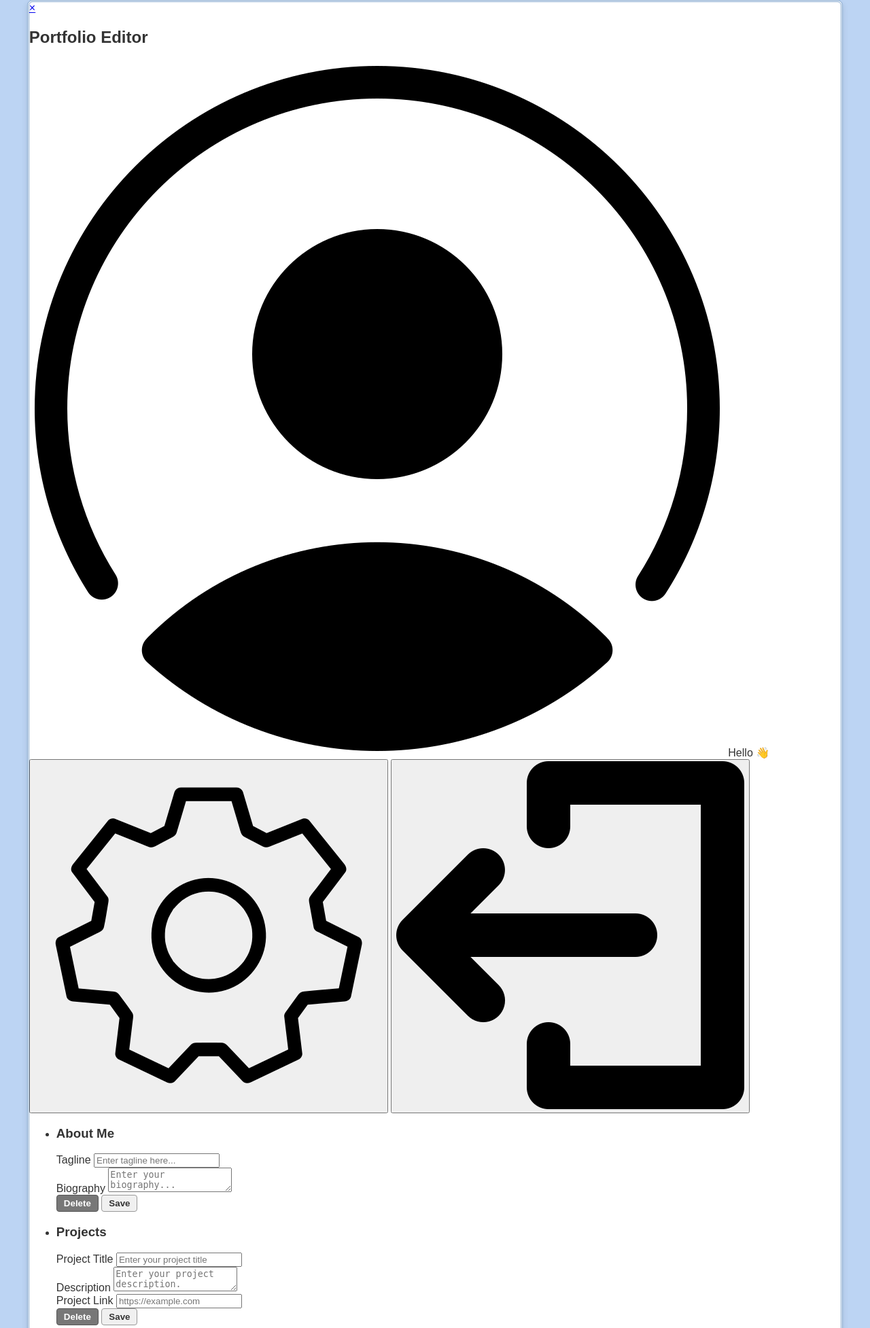
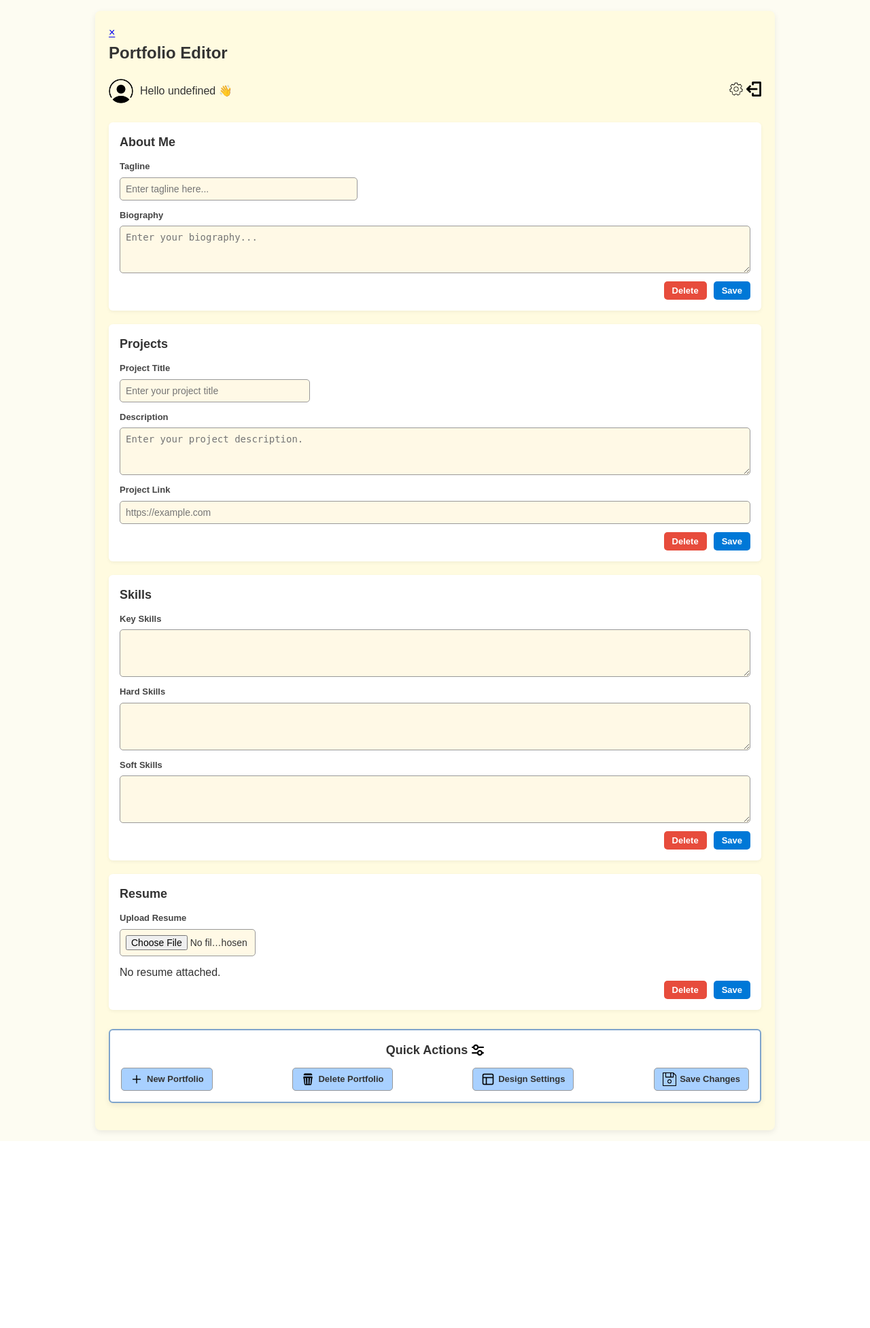
Before and after one commit to maib202030/CIS444Project, a PHP site: page /html/portfolio-editor.html in a window 1280 px wide. Shown: the top 1954 px of the page at 68% size. After the commit the page ends 1679 px from the top, so only its background shows below. Run offline with PHP 8.4, Linux system fonts and the light colour scheme; data that the repository does not hold is empty.

Commit message:
Revised Portfolio CSS

```diff
--- a/css/portfolio.css
+++ b/css/portfolio.css
@@ -1,67 +1,64 @@
+/* Reset and global */
 * {
   box-sizing: border-box;
-}
-
-h1,
-h2,
-h3,
-h4,
-h5,
-h6 {
-  font-family: Arial, Helvetica, sans-serif;
-  font-weight: bold;
   margin: 0;
-  color: #333;
+  padding: 0;
 }
 
 body {
-  margin: 24px;
   font-family: Arial, Helvetica, sans-serif;
-  background-color: #bcd4f3;
+  background-color: #fdfcf2;
   color: #333;
+  margin: 16px;
+  line-height: 1.5;
 }
 
-.portfolio-header {
+/* Portfolio container */
+#portfolio-container {
+  max-width: 1000px;
+  margin: 0 auto;
+  padding: 20px;
+  background-color: #fffbe0;
+  border-radius: 8px;
+  box-shadow: 0 3px 8px rgba(0, 0, 0, 0.08);
+}
+
+/* Header */
+#portfolio-header {
+  font-size: 24px;
+  margin-bottom: 20px;
+}
+
+/* User bar */
+#portfolio-user-bar {
   display: flex;
   justify-content: space-between;
   align-items: center;
-  margin-bottom: 32px;
+  margin-bottom: 28px;
 }
 
-.header-left {
+#portfolio-user-left {
   display: flex;
   align-items: center;
-  gap: 12px;
+  gap: 10px;
 }
 
-.header-left img {
-  width: 48px;
-  height: 48px;
+#portfolio-user-left img {
+  width: 36px;
+  height: 36px;
   border-radius: 50%;
 }
 
-#user-greeting {
-  font-size: 20px;
-  font-weight: bold;
-}
-
-.navbar-buttons {
-  display: flex;
-  gap: 12px;
-}
-
-#navbar-settings img,
-#navbar-logout img {
-  width: 28px;
+#portfolio-user-right button img {
+  width: 22px;
+  height: 22px;
 }
 
 button {
   cursor: pointer;
   border: none;
   background: transparent;
-  transition:
-    opacity 0.15s ease,
-    transform 0.15s ease;
+  transition: all 0.2s ease;
 }
 
 button:hover {
@@ -69,92 +66,46 @@ button:hover {
   transform: translateY(-1px);
 }
 
-form {
-  margin-bottom: 32px;
+/* Portfolio sections */
+.portfolio-section {
+  background-color: #ffffff;
+  padding: 16px;
+  border-radius: 6px;
+  margin-bottom: 20px;
+  box-shadow: 0 2px 5px rgba(0, 0, 0, 0.05);
 }
 
-form[id] {
-  background-color: #ffffff;
-  border-radius: 8px;
-  padding: 20px;
-  border: 3px double #7fa4cc;
-  box-shadow: 0 4px 10px rgba(0, 0, 0, 0.08);
+.portfolio-section h3 {
+  margin-bottom: 12px;
+  font-size: 18px;
 }
 
-.section {
-  display: flex;
-  justify-content: space-between;
-  align-items: center;
-  margin-bottom: 20px;
-}
-
-.section h1 {
-  font-size: 22px;
-  font-weight: bold;
-}
-
-.action-buttons {
-  display: flex;
-  gap: 10px;
-}
-
-.action-buttons img {
-  width: 26px;
-}
-
-.panels {
-  display: flex;
-  gap: 32px;
-  align-items: flex-start;
-  margin-bottom: 24px;
-}
-
-.text-panel {
-  flex: 2;
-  display: flex;
-  flex-direction: column;
-  gap: 16px;
-}
-
-.profile-image-wrapper {
-  flex: 1;
-  display: flex;
-  justify-content: center;
-}
-
-.profile-image-wrapper img {
-  width: 180px;
-  height: 180px;
-  object-fit: cover;
-  border-radius: 50%;
-  border: 2px solid #7fa4cc;
-}
-
+/* Line items */
 .line-item {
   display: flex;
   flex-direction: column;
   gap: 6px;
-  max-width: 600px;
+  margin-bottom: 12px;
 }
 
 .line-item label {
-  font-size: 14px;
   font-weight: bold;
+  font-size: 13px;
   color: #444;
 }
 
 .line-item input,
 .line-item textarea {
-  padding: 12px;
-  font-size: 15px;
-  border-radius: 6px;
-  border: 1px solid #666;
-  background-color: #f0f0f0;
+  padding: 8px;
+  font-size: 14px;
+  border-radius: 5px;
+  border: 1px solid #999;
+  background-color: #fff9e6;
 }
 
 .line-item textarea {
   resize: vertical;
-  min-height: 80px;
+  min-height: 70px;
 }
 
 .line-item input:focus,
@@ -164,87 +115,122 @@ form[id] {
   background-color: #ffffff;
 }
 
-input[type="text"] {
+/* Specific input widths */
+#tagline {
+  width: 350px;
+}
+
+#projectTitle {
+  width: 280px;
+}
+
+#uploadresume {
   width: 200px;
 }
 
-input#tagline {
-  width: 400px;
+/* Action buttons */
+.portfolio-actions {
+  display: flex;
+  gap: 10px;
+  justify-content: flex-end;
 }
 
-input#uploadresume {
-  width: 240px;
+.button-primary,
+.button-destructive {
+  display: flex;
+  align-items: center;
+  gap: 5px;
+  padding: 6px 12px;
+  border-radius: 5px;
+  font-weight: bold;
+  color: #fff;
+  font-size: 13px;
 }
 
-.input-resume-container {
-  display: flex;
-  justify-content: space-between;
-  align-items: center;
-  padding: 12px;
-  border: 1px dashed #7fa4cc;
-  border-radius: 6px;
-  margin-bottom: 16px;
-  background-color: #eef3ff;
+.button-primary {
+  background-color: #0078d7;
 }
 
-.resume-card {
-  background-color: #eef3ff;
-  padding: 12px;
-  border-radius: 6px;
-  border: 1px solid #7fa4cc;
+.button-destructive {
+  background-color: #e74c3c;
 }
 
-.external-buttons {
-  display: flex;
-  justify-content: flex-end;
-  margin-top: 12px;
+.button-primary img,
+.button-destructive img {
+  width: 18px;
+  height: 18px;
 }
 
-.external-buttons img {
-  width: 32px;
+/* Footer section */
+#FooterSection {
+  background-color: #ffffff;
+  border-radius: 6px;
+  padding: 16px;
+  border: 2px double #7fa4cc;
+  box-shadow: 0 3px 8px rgba(0, 0, 0, 0.08);
+  margin-top: 28px;
 }
 
 .footer-header {
   display: flex;
   align-items: center;
   justify-content: center;
-  gap: 8px;
-  margin-bottom: 16px;
+  gap: 6px;
+  margin-bottom: 12px;
+  font-size: 16px;
 }
 
 .footer-header img {
   width: 18px;
+  height: 18px;
 }
 
 .footer-content {
   display: flex;
   flex-wrap: wrap;
-  gap: 16px;
+  gap: 12px;
   justify-content: space-between;
 }
 
 .footer-item button {
   display: flex;
   align-items: center;
-  gap: 8px;
-  padding: 10px 14px;
-  border-radius: 6px;
-  background-color: #f0f0f0;
+  gap: 5px;
+  padding: 6px 12px;
+  border-radius: 5px;
+  border: 1px solid #999;
+  background-color: #a8d0ff;
+  font-weight: bold;
   color: #333;
-  font-weight: bold;
-  border: 1px solid #999;
+  font-size: 13px;
+  transition: 0.2s ease;
 }
 
 .footer-item button:hover {
   background-color: #0078d7;
-  color: #ffffff;
+  color: #fff;
   border-color: #0078d7;
 }
 
 .footer-item img {
-  width: 22px;
+  width: 20px;
+  height: 20px;
+}
+
+/* Profile / project images */
+.profile-image-wrapper img {
+  width: 100px;
+  height: 100px;
+  object-fit: cover;
+  border-radius: 50%;
+  border: 2px solid #ccc;
+}
+
+/* Remove bullet points */
+#portfolio-list li {
+  list-style: none;
 }
 
 img {
-  filter: brightness(96%);
+  filter: brightness(95%);
 }
--- a/html/portfolio-editor.html
+++ b/html/portfolio-editor.html
@@ -1,162 +1,148 @@
-<!DOCTYPE html>
+<!doctype html>
 <html lang="en">
-
   <head>
+    <meta charset="UTF-8" />
     <title>Portfolio Editor</title>
-    <meta charset="UTF-8">
-    <link rel="stylesheet" href="../css/styles.css">
+    <link rel="stylesheet" href="../css/portfolio.css" />
   </head>
-
   <body id="portfolio-body" class="page-shell">
-
     <div id="portfolio-container" class="main-container">
-
       <a href="../html/home.html" id="portfolio-exit">×</a>
       <h2 id="portfolio-header">Portfolio Editor</h2>
 
+      <!-- USER BAR -->
       <div id="portfolio-user-bar">
-
         <div id="portfolio-user-left">
-                <img src="../assets/user.png" alt="user avatar">
-                <span id="portfolio-greeting">Hello 👋</span>
+          <img src="../assets/user.png" alt="user avatar" />
+          <span id="user-greeting">Hello 👋</span>
+        </div>
+        <div id="portfolio-user-right">
+          <button type="button" id="navbar-settings">
+            <img src="../assets/settingsIcon.png" alt="settings" />
+          </button>
+          <button type="button" id="navbar-logout">
+            <img src="../assets/logoutIcon.png" alt="logout" />
+          </button>
+        </div>
       </div>
 
-            <div id="portfolio-user-right">
-                <button type="button" id="portfolio-settings-btn">
-                    <img src="../assets/settingsIcon.png" alt="settings">
-                </button>
-
-                <button type="button" id="portfolio-logout-btn">
-                    <img src="../assets/logoutIcon.png" alt="logout">
-                </button>
-            </div>
-
-        </div>
-
-        <ul id="portfolio-list">
-
-            <!-- About Me -->
-            <li class="portfolio-section">
+      <!-- ABOUT ME -->
+      <form id="AboutMeSection" class="portfolio-section">
         <h3>About Me</h3>
-
         <div class="line-item">
           <label for="tagline">Tagline</label>
-                    <input type="text" id="tagline" placeholder="Enter tagline here...">
+          <input type="text" id="tagline" placeholder="Enter tagline here..." />
         </div>
-
         <div class="line-item">
           <label for="bio">Biography</label>
           <textarea id="bio" placeholder="Enter your biography..."></textarea>
         </div>
-
         <div class="portfolio-actions">
-                    <button class="button-destructive" type="reset">Delete</button>
-                    <button class="button-primary" type="submit">Save</button>
+          <button type="reset" class="button-destructive">Delete</button>
+          <button type="submit" class="button-primary">Save</button>
         </div>
-            </li>
+      </form>
 
       <!-- PROJECTS -->
-            <li class="portfolio-section">
+      <form id="ProjectsSection" class="portfolio-section">
         <h3>Projects</h3>
-
         <div class="line-item">
           <label for="projectTitle">Project Title</label>
-                    <input id="projectTitle" placeholder="Enter your project title">
+          <input id="projectTitle" placeholder="Enter your project title" />
         </div>
-
         <div class="line-item">
           <label for="description">Description</label>
-                    <textarea id="description" placeholder="Enter your project description."></textarea>
+          <textarea
+            id="description"
+            placeholder="Enter your project description."
+          ></textarea>
         </div>
-
         <div class="line-item">
           <label for="projectLinks">Project Link</label>
-                    <input type="url" id="projectLinks" placeholder="https://example.com">
+          <input
+            type="url"
+            id="projectLinks"
+            placeholder="https://example.com"
+          />
         </div>
-
         <div class="portfolio-actions">
-                    <button class="button-destructive" type="reset">Delete</button>
-                    <button class="button-primary" type="submit">Save</button>
+          <button type="reset" class="button-destructive">Delete</button>
+          <button type="submit" class="button-primary">Save</button>
         </div>
-            </li>
+      </form>
 
       <!-- SKILLS -->
-            <li class="portfolio-section">
+      <form id="SkillsSection" class="portfolio-section">
         <h3>Skills</h3>
-
         <div class="line-item">
           <label for="keyskills">Key Skills</label>
           <textarea id="keyskills"></textarea>
         </div>
-
         <div class="line-item">
           <label for="hardskills">Hard Skills</label>
           <textarea id="hardskills"></textarea>
         </div>
-
         <div class="line-item">
           <label for="softskills">Soft Skills</label>
           <textarea id="softskills"></textarea>
         </div>
-
         <div class="portfolio-actions">
-                    <button class="button-destructive" type="reset">Delete</button>
-                    <button class="button-primary" type="submit">Save</button>
+          <button type="reset" class="button-destructive">Delete</button>
+          <button type="submit" class="button-primary">Save</button>
         </div>
-            </li>
+      </form>
 
       <!-- RESUME -->
-            <li class="portfolio-section">
+      <form id="ResumeSection" class="portfolio-section">
         <h3>Resume</h3>
-
         <div class="line-item">
           <label for="uploadresume">Upload Resume</label>
-                    <input type="file" id="uploadresume">
+          <input type="file" id="uploadresume" />
         </div>
+        <div class="resume-display"></div>
+        <div class="portfolio-actions">
+          <button type="reset" class="button-destructive">Delete</button>
+          <button type="submit" class="button-primary">Save</button>
+        </div>
+      </form>
 
-    <div>
-      <form id="FooterSection">
-        <div>
-          <h1>Footer Section</h1>
+      <!-- FOOTER -->
+      <div id="FooterSection" class="portfolio-section">
         <h3 class="footer-header">
           Quick Actions
           <img src="../assets/actionIcon.png" alt="quick actions" />
         </h3>
         <div class="footer-content">
           <div class="footer-item">
-              <button type="submit" id="newporstfolio">
-                <img src="../assets/plusIcon.png" alt="add portfolio" />
-                New Porfolio
+            <button id="newportfolio">
+              <img src="../assets/plusIcon.png" alt="add portfolio" /> New
+              Portfolio
             </button>
           </div>
           <div class="footer-item">
-              <button type="submit" id="deleteportfolio">
-                <img src="../assets/trashIcon.png" alt="trash" />
-                Delete Porfolio
+            <button id="deleteportfolio">
+              <img src="../assets/trashIcon.png" alt="delete portfolio" />
+              Delete Portfolio
             </button>
           </div>
           <div class="footer-item">
-              <button type="submit" id="designsettings">
-                <img src="../assets/designIcon.png" alt="design" />
+            <button id="designsettings">
+              <img src="../assets/designIcon.png" alt="design settings" />
               Design Settings
             </button>
           </div>
           <div class="footer-item">
-              <button type="submit" id="savechanges">
-                <img src="../assets/saveIcon.png" alt="save" />
-                Save Changes
+            <button id="savechanges">
+              <img src="../assets/saveIcon.png" alt="save changes" /> Save
+              Changes
             </button>
           </div>
         </div>
       </div>
-      </form>
     </div>
+    <!-- portfolio-container -->
 
     <script src="../javascript/portfolio-editor-script.js"></script>
-
-    <!--Dark mode preference-->
     <script src="../javascript/theme-loader.js"></script>
-
   </body>
-
 </html>
--- a/javascript/theme-loader.js
+++ b/javascript/theme-loader.js
@@ -1,7 +1,7 @@
 // Load user theme from SQL backend on any page
 fetch("../php/get_theme.php")
-  .then(res => res.json())
-  .then(data => {
+  .then((res) => res.json())
+  .then((data) => {
     if (data.preference === "dark") {
       document.body.classList.add("dark-mode");
     } else {
```
Lines whose indentation alone changed are shown as unchanged.
